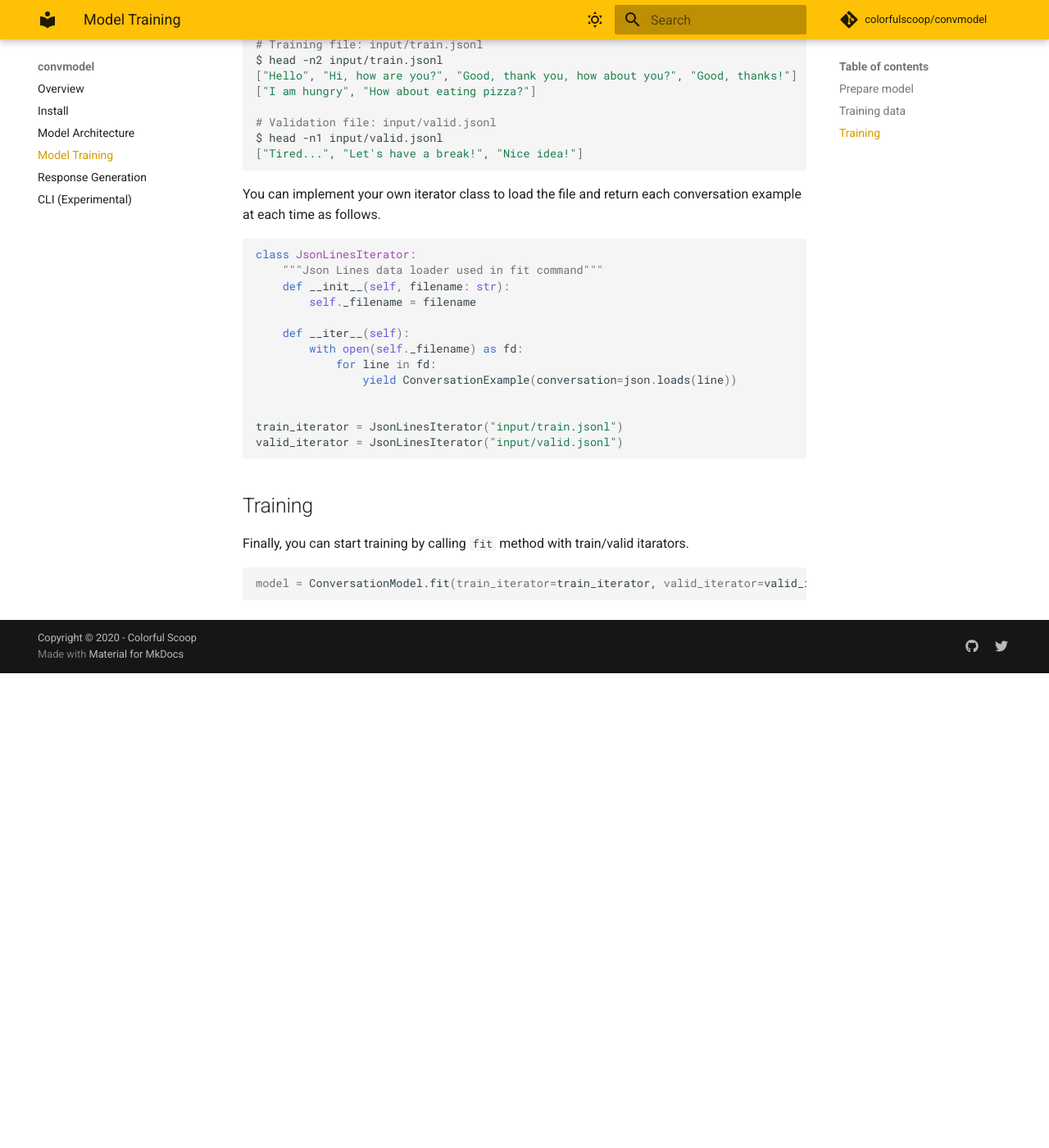
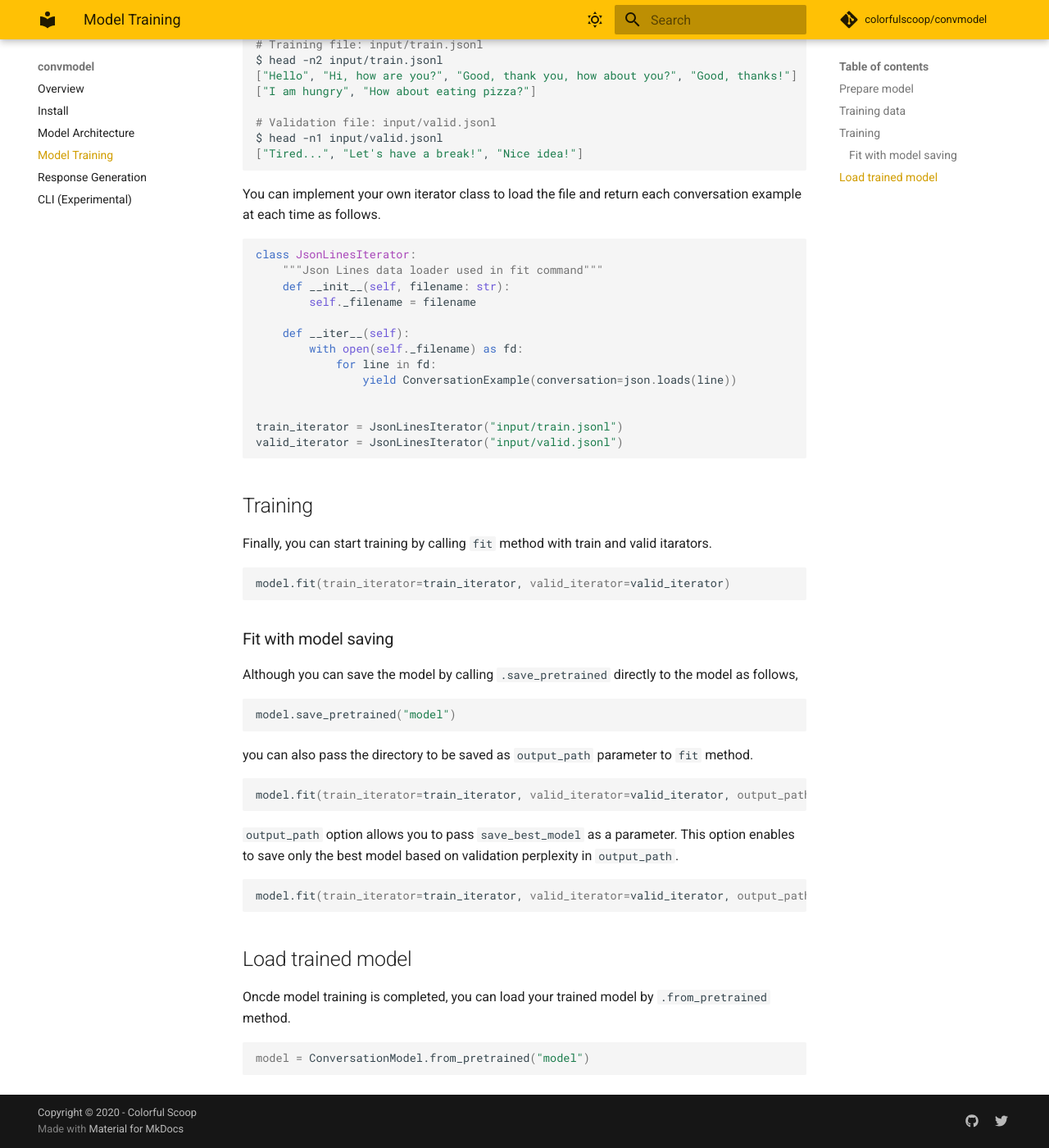
Before and after one commit to colorfulscoop/convmodel, an MkDocs documentation site: the page built from docs/en/docs/model_training.md, in a window 1280 px wide and 1400 px high, scrolled down 1214 px. Shown: the whole window at 82% size. Built offline with MkDocs 1.6.1 and Material for MkDocs 9.7.7, drawn with Linux system fonts in a browser that asks for light colours; comment, search, counter and statistics services are not loaded; before the commit the page ends 2035 px from its top, so only the background shows below that.

Commit message:
Update docs

````diff
--- a/docs/en/docs/model_training.md
+++ b/docs/en/docs/model_training.md
@@ -82,8 +82,37 @@ valid_iterator = JsonLinesIterator("input/valid.jsonl")
 
 ## Training
 
-Finally, you can start training by calling `fit` method with train/valid itarators.
+Finally, you can start training by calling `fit` method with train and valid itarators.
 
 ```sh
-model = ConversationModel.fit(train_iterator=train_iterator, valid_iterator=valid_iterator)
+model.fit(train_iterator=train_iterator, valid_iterator=valid_iterator)
 ```
+
+### Fit with model saving
+
+Although you can save the model by calling `.save_pretrained` directly to the model as follows,
+
+```sh
+model.save_pretrained("model")
+```
+
+you can also pass the directory to be saved as `output_path` parameter to `fit` method.
+
+```sh
+model.fit(train_iterator=train_iterator, valid_iterator=valid_iterator, output_path="model")
+```
+
+`output_path` option allows you to pass `save_best_model` as a parameter.
+This option enables to save only the best model based on validation perplexity in `output_path`.
+
+```sh
+model.fit(train_iterator=train_iterator, valid_iterator=valid_iterator, output_path="model", save_best_model=True)
+```
+
+## Load trained model
+
+Oncde model training is completed, you can load your trained model by `.from_pretrained` method.
+
+```sh
+model = ConversationModel.from_pretrained("model")
+```
````
Also changed, not shown: docs/en/docs/cli.md (+1 -0 lines).
